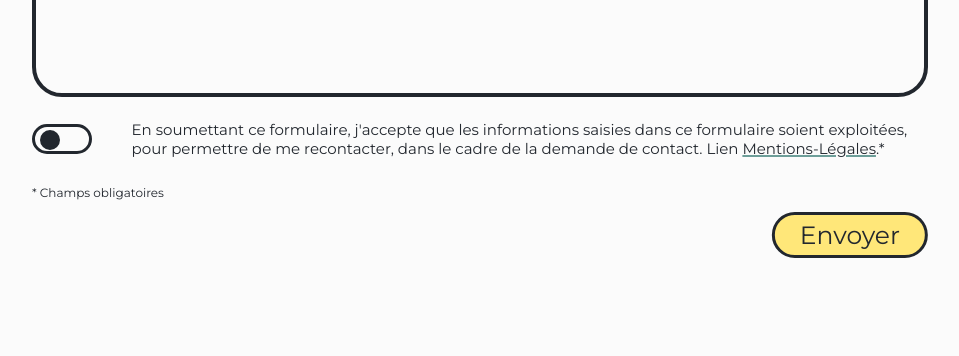
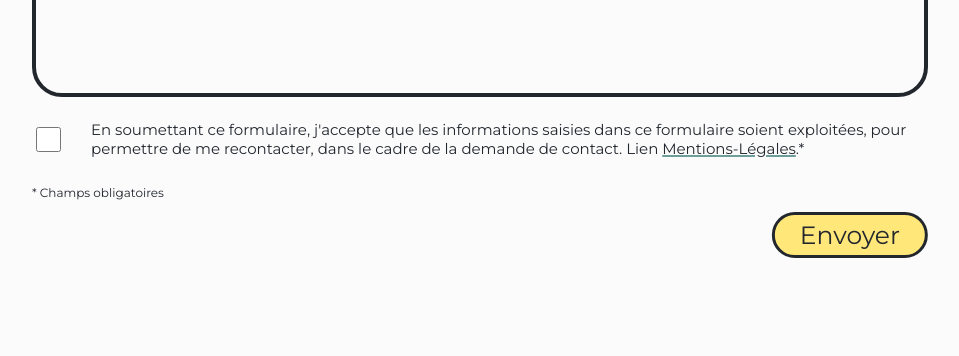
Before and after one commit to ToxyhDev/Tox-Website, a PHP site: page / in a window 1280 px wide. Shown: the part 4531-4887 px from the top of the page, without its empty margins (160-1119 px from the left). Run offline with PHP 8.4, Linux system fonts and the light colour scheme; some web fonts are replaced.

Commit message:
#17 Corrected the checkbox RGBD

```diff
--- a/css/sass.css
+++ b/css/sass.css
@@ -260,42 +260,14 @@ h3, h4, p, a, input, select, textarea, button, li {
   clear: both;
   float: left;
 }
-.forms-rgbd__case input[type=checkbox] {
-  display: none;
-  visibility: hidden;
-}
-.forms-rgbd__case input[type=checkbox]:checked + label {
-  background: #6D9E99;
-}
-.forms-rgbd__case input[type=checkbox]:checked + label:before {
-  left: 3rem;
-}
-.forms-rgbd__case label {
-  width: 6rem;
-  height: 3rem;
-  box-sizing: border-box;
-  border: 0.3rem solid #22272E;
-  float: left;
-  border-radius: 99rem;
-  position: relative;
-  cursor: pointer;
-  transition: 0.3s ease;
-}
-.forms-rgbd__case label:before {
-  transition: 0.3s ease;
-  content: "";
-  width: 2rem;
-  height: 2rem;
-  position: absolute;
-  background: #22272E;
-  left: 0.5rem;
-  top: 0.3rem;
-  box-sizing: border-box;
-  border: 0.3rem solid #22272E;
-  border-radius: 99rem;
+.forms-rgbd__case--checkbox {
+  accent-color: #6D9E99;
+  display: block;
+  width: 2.5rem;
+  height: 2.5rem;
+  margin-right: 3rem;
 }
 .forms-rgbd__text {
-  flex: 8;
   font-size: 1.5rem;
 }
 .forms-rgbd__text--a {
--- a/includes/forms.php
+++ b/includes/forms.php
@@ -18,7 +18,7 @@
         <!-- RGBD -->
         <div class="forms-rgbd">
             <div class="forms-rgbd__case">
-                <input type="checkbox" name="rgbd" id="rgbd" required>
+                <input class="forms-rgbd__case--checkbox" type="checkbox" name="rgbd" id="rgbd" required>
                 <label for="rgbd"></label>
             </div>
 
--- a/sass/layouts/_forms.scss
+++ b/sass/layouts/_forms.scss
@@ -58,48 +58,15 @@
             position: relative;
             clear: both;
             float: left;
-
-            input[type="checkbox"] {
-                display: none;
-                visibility: hidden;
-
-                &:checked + label {
-                    background: $color-valid;
-
-                    &:before {
-                        left: calc($checkbox-width / 2);
-                    }
-                }
-            }
-
-            label {
-                width: $checkbox-width;
-                height: calc($checkbox-width / 2);
-                box-sizing: border-box;
-                border: $checkbox-border;
-                float: left;
-                border-radius: 99rem;
-                position: relative;
-                cursor: pointer;
-                transition: .3s ease;
-
-                &:before {
-                    transition: .3s ease;
-                    content: '';
-                    width: calc($checkbox-width / 2) - 1rem;
-                    height: calc($checkbox-width / 2) - 1rem;
-                    position: absolute;
-                    background: $color-font;
-                    left: 0.5rem;
-                    top: 0.3rem;
-                    box-sizing: border-box;
-                    border: $checkbox-border;
-                    border-radius: 99rem;
-                }
+            &--checkbox {
+                accent-color: $color-valid;
+                display: block;
+                width: 2.5rem;
+                height: 2.5rem;
+                margin-right: 3rem;
             }
         }
         &__text {
-            flex: 8;
             font-size: 1.5rem;
             &--a {
                 font-size: 1.5rem;
```
Also changed, not shown: 1 other file.
